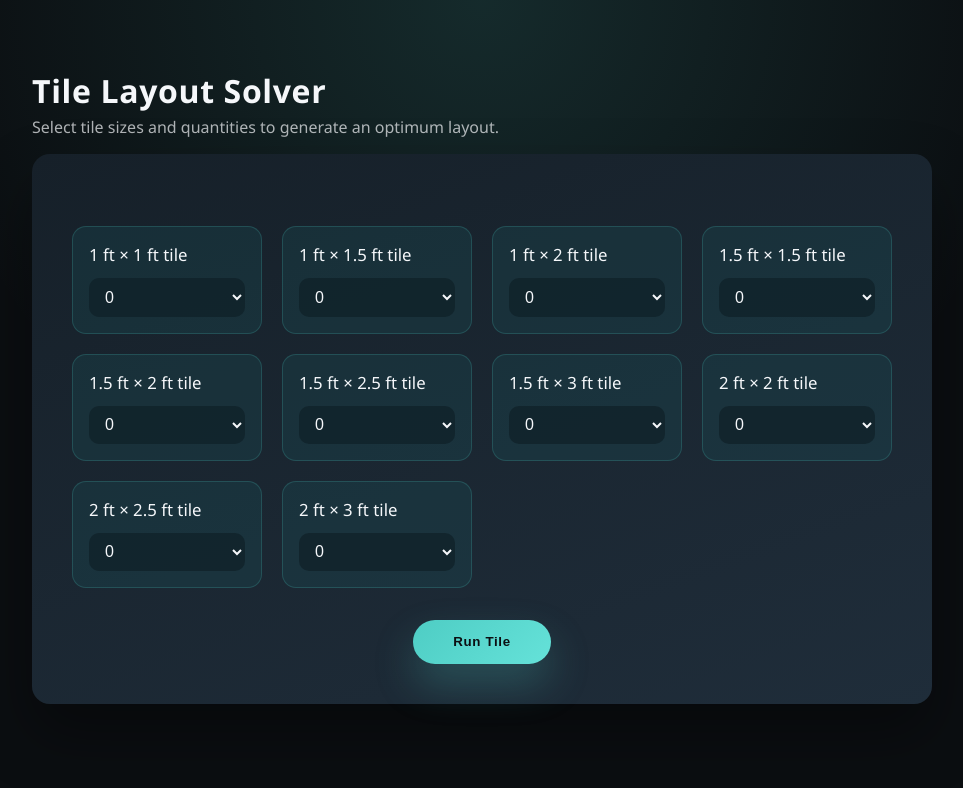
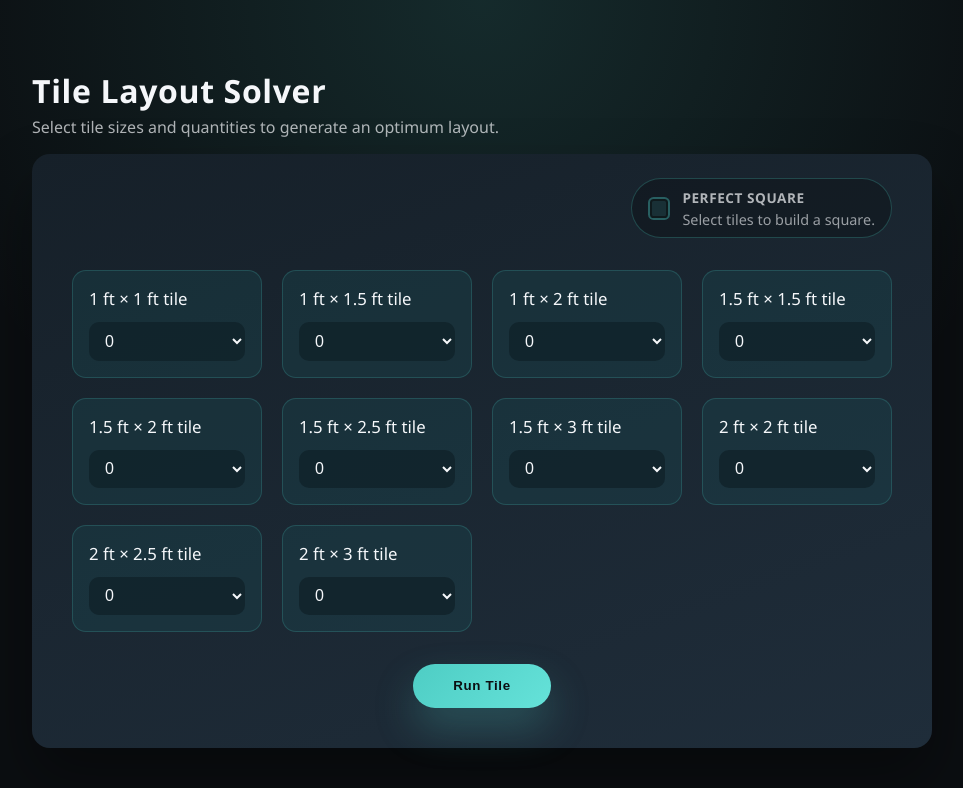
Before and after one commit to copernicus99/Tile_Solver_Thingy, a Flask app: page / in a window 1280 px wide. Shown: the top 788 px of the page, without its empty margins (158-1121 px from the left). Before the commit the page ends 704 px from the top, so only its background shows below. Run offline with Flask 3, Linux system fonts and the light colour scheme.

Commit message:
Add perfect square indicator to tile selection form

```diff
--- a/app.py
+++ b/app.py
@@ -324,6 +324,7 @@ def index():
         "tile_selection_form.html",
         tile_options=SETTINGS.TILE_OPTIONS,
         max_quantity=10,
+        grid_unit=SETTINGS.GRID_UNIT_FT,
     )
 
 
--- a/static/styles.css
+++ b/static/styles.css
@@ -43,6 +43,97 @@ form {
     padding: 2.5rem;
     box-shadow: 0 30px 60px rgba(0, 0, 0, 0.35);
     position: relative;
+}
+
+.form-status {
+    display: flex;
+    justify-content: flex-end;
+    align-items: center;
+    gap: 0.75rem;
+    margin-top: -1rem;
+    margin-bottom: 1.5rem;
+}
+
+.status-indicator {
+    display: inline-flex;
+    align-items: center;
+    gap: 0.75rem;
+    padding: 0.55rem 1rem;
+    border-radius: 999px;
+    background: rgba(11, 14, 17, 0.35);
+    border: 1px solid rgba(78, 205, 196, 0.25);
+    color: rgba(245, 247, 250, 0.8);
+    transition: background 0.2s ease, border 0.2s ease, box-shadow 0.2s ease, transform 0.2s ease;
+    min-width: 0;
+}
+
+.status-indicator .status-icon {
+    position: relative;
+    width: 1.4rem;
+    height: 1.4rem;
+    border-radius: 0.35rem;
+    border: 2px solid rgba(78, 205, 196, 0.3);
+    box-shadow: inset 0 0 0 2px rgba(11, 14, 17, 0.65);
+    background: rgba(78, 205, 196, 0.12);
+    transition: background 0.2s ease, border 0.2s ease, box-shadow 0.2s ease;
+}
+
+.status-indicator .status-icon::after {
+    content: "";
+    position: absolute;
+    inset: 0.15rem 0.35rem 0.3rem 0.45rem;
+    border-right: 2px solid transparent;
+    border-bottom: 2px solid transparent;
+    transform: rotate(45deg) scale(0.6);
+    transform-origin: center;
+    opacity: 0;
+    transition: opacity 0.2s ease, transform 0.2s ease;
+}
+
+.status-indicator .status-copy {
+    display: flex;
+    flex-direction: column;
+    gap: 0.15rem;
+    min-width: 0;
+}
+
+.status-indicator .status-title {
+    font-size: 0.85rem;
+    font-weight: 600;
+    letter-spacing: 0.04em;
+    text-transform: uppercase;
+    color: rgba(245, 247, 250, 0.7);
+}
+
+.status-indicator .status-description {
+    font-size: 0.9rem;
+    font-weight: 500;
+    color: rgba(245, 247, 250, 0.85);
+    white-space: nowrap;
+}
+
+.status-indicator.active {
+    background: rgba(78, 205, 196, 0.18);
+    border-color: rgba(101, 226, 217, 0.9);
+    box-shadow: 0 0 20px rgba(101, 226, 217, 0.25);
+    transform: translateY(-1px);
+}
+
+.status-indicator.active .status-icon {
+    background: linear-gradient(135deg, var(--accent), #65e2d9);
+    border-color: rgba(11, 14, 17, 0.75);
+    box-shadow: 0 0 12px rgba(78, 205, 196, 0.65);
+}
+
+.status-indicator.active .status-icon::after {
+    border-right-color: var(--bg);
+    border-bottom-color: var(--bg);
+    opacity: 1;
+    transform: rotate(45deg) scale(1);
+}
+
+.status-indicator:not(.active) .status-description {
+    color: rgba(245, 247, 250, 0.6);
 }
 
 .tiles-grid {
--- a/templates/tile_selection_form.html
+++ b/templates/tile_selection_form.html
@@ -89,11 +89,20 @@
             <p class="subtitle">Select tile sizes and quantities to generate an optimum layout.</p>
         </header>
         <form action="{{ url_for('solve_tiles') }}" method="post" id="tile-form">
+            <div class="form-status" aria-hidden="false">
+                <div class="status-indicator" id="perfect-square-indicator" role="status" aria-live="polite">
+                    <span class="status-icon" aria-hidden="true"></span>
+                    <div class="status-copy">
+                        <span class="status-title">Perfect Square</span>
+                        <span class="status-description" id="perfect-square-description">Select tiles to build a square.</span>
+                    </div>
+                </div>
+            </div>
             <div class="tiles-grid">
                 {% for name, dims in tile_options.items() %}
                 <div class="tile-card">
                     <label for="{{ name }}">{{ name.replace('x', ' ft × ') }} ft tile</label>
-                    <select name="{{ name }}" id="{{ name }}">
+                    <select name="{{ name }}" id="{{ name }}" data-width-ft="{{ '%.3f'|format(dims[0]) }}" data-height-ft="{{ '%.3f'|format(dims[1]) }}">
                         {% for i in range(0, max_quantity + 1) %}
                         <option value="{{ i }}">{{ i }}</option>
                         {% endfor %}
@@ -108,6 +117,60 @@
     </main>
     <script>
         const form = document.getElementById('tile-form');
+        const gridUnitFt = {{ grid_unit | tojson }};
+        const unitAreaFt2 = gridUnitFt * gridUnitFt;
+        const tileSelects = Array.from(document.querySelectorAll('.tile-card select'));
+        const perfectSquareIndicator = document.getElementById('perfect-square-indicator');
+        const perfectSquareDescription = document.getElementById('perfect-square-description');
+
+        function updatePerfectSquareIndicator() {
+            let totalArea = 0;
+            tileSelects.forEach((select) => {
+                const quantity = Number(select.value);
+                if (!Number.isFinite(quantity) || quantity <= 0) {
+                    return;
+                }
+                const width = Number(select.dataset.widthFt);
+                const height = Number(select.dataset.heightFt);
+                if (!Number.isFinite(width) || !Number.isFinite(height)) {
+                    return;
+                }
+                totalArea += quantity * width * height;
+            });
+
+            let description = 'Select tiles to build a square.';
+            let isPerfectSquare = false;
+
+            if (totalArea > 0 && Number.isFinite(unitAreaFt2) && unitAreaFt2 > 0) {
+                const cellsExact = totalArea / unitAreaFt2;
+                const cellsRounded = Math.round(cellsExact);
+                const alignedToGrid = Math.abs(cellsExact - cellsRounded) < 1e-6;
+                if (!alignedToGrid) {
+                    description = `${totalArea.toFixed(2)} ft² (needs grid alignment)`;
+                } else {
+                    const root = Math.round(Math.sqrt(cellsRounded));
+                    if (root * root === cellsRounded) {
+                        const sideFt = root * gridUnitFt;
+                        description = `${sideFt.toFixed(1)} ft × ${sideFt.toFixed(1)} ft ready`;
+                        isPerfectSquare = true;
+                    } else {
+                        description = `${totalArea.toFixed(2)} ft² (not a perfect square)`;
+                    }
+                }
+            }
+
+            if (perfectSquareIndicator) {
+                perfectSquareIndicator.classList.toggle('active', isPerfectSquare);
+                perfectSquareIndicator.setAttribute('data-status', isPerfectSquare ? 'ready' : 'inactive');
+            }
+            if (perfectSquareDescription) {
+                perfectSquareDescription.textContent = description;
+            }
+        }
+
+        updatePerfectSquareIndicator();
+        form.addEventListener('change', updatePerfectSquareIndicator);
+
         const overlay = document.getElementById('run-overlay');
         const statusText = document.getElementById('stat-status');
         const phaseText = document.getElementById('stat-phase');
```
